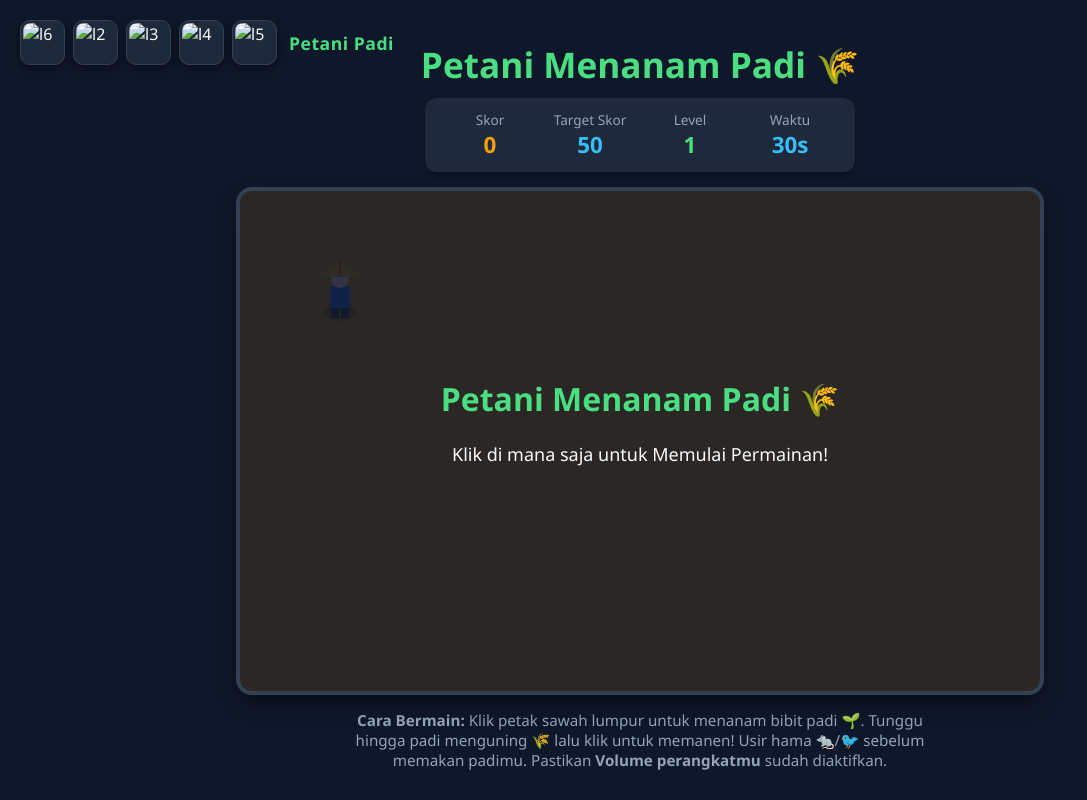
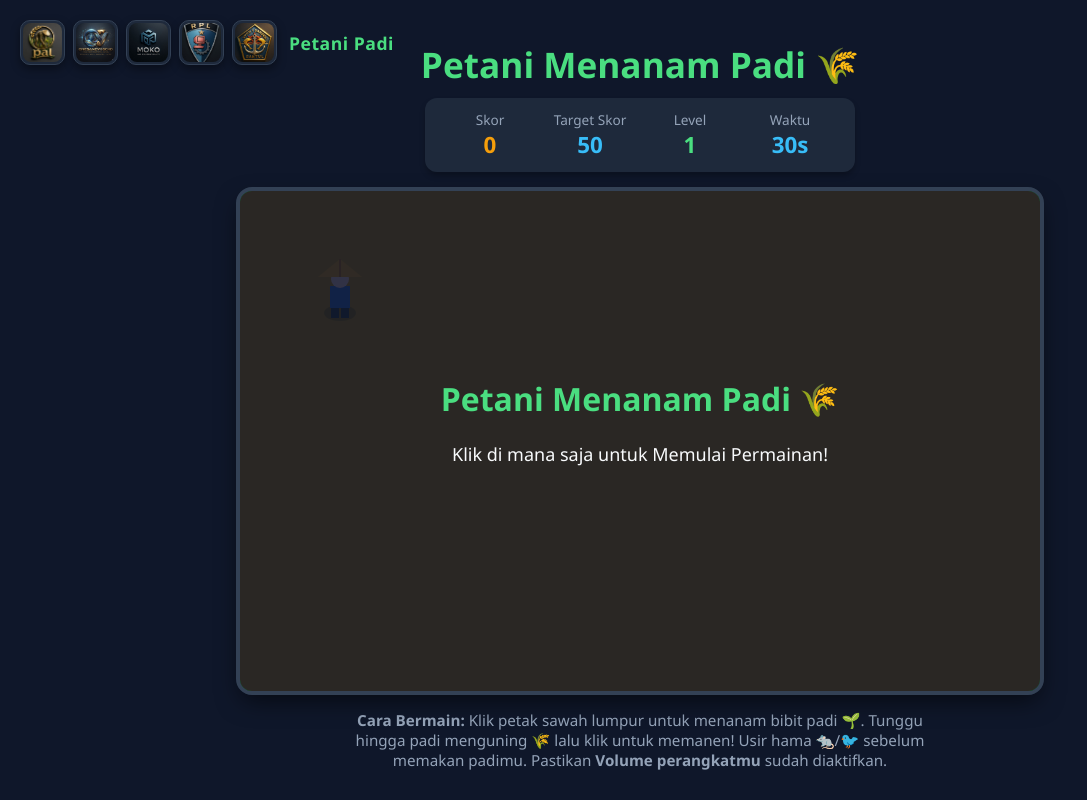
Before and after one commit to naufal292/tanampadi, a plain HTML site: page index.html in a window 1280 px wide. Shown: the whole page, without its empty margins (0-1087 px from the left). Drawn offline with Linux system fonts and the light colour scheme.

Commit message:
Update index.html

```diff
--- a/index.html
+++ b/index.html
@@ -152,11 +152,11 @@
 
   <!-- KOTAK LOGO POJOK KIRI ATAS (5 LOGO) -->
   <div class="logo-corner">
-    <div class="logo-box"><img src="logo1.jpg" alt="l6"></div>
-    <div class="logo-box"><img src="logo2.jpg" alt="l2"></div>
-    <div class="logo-box"><img src="logo3.jpg" alt="l3"></div>
-    <div class="logo-box"><img src="logo4.jpg" alt="l4"></div>
-    <div class="logo-box"><img src="logo5.jpg" alt="l5"></div>
+    <div class="logo-box"><img src="l6.jpeg" alt="l6"></div>
+    <div class="logo-box"><img src="l2.jpeg" alt="l2"></div>
+    <div class="logo-box"><img src="l3.jpeg" alt="l3"></div>
+    <div class="logo-box"><img src="l4.jpeg" alt="l4"></div>
+    <div class="logo-box"><img src="l5.jpeg" alt="l5"></div>
     <span class="brand-name">Petani Padi</span>
   </div>
 
```
